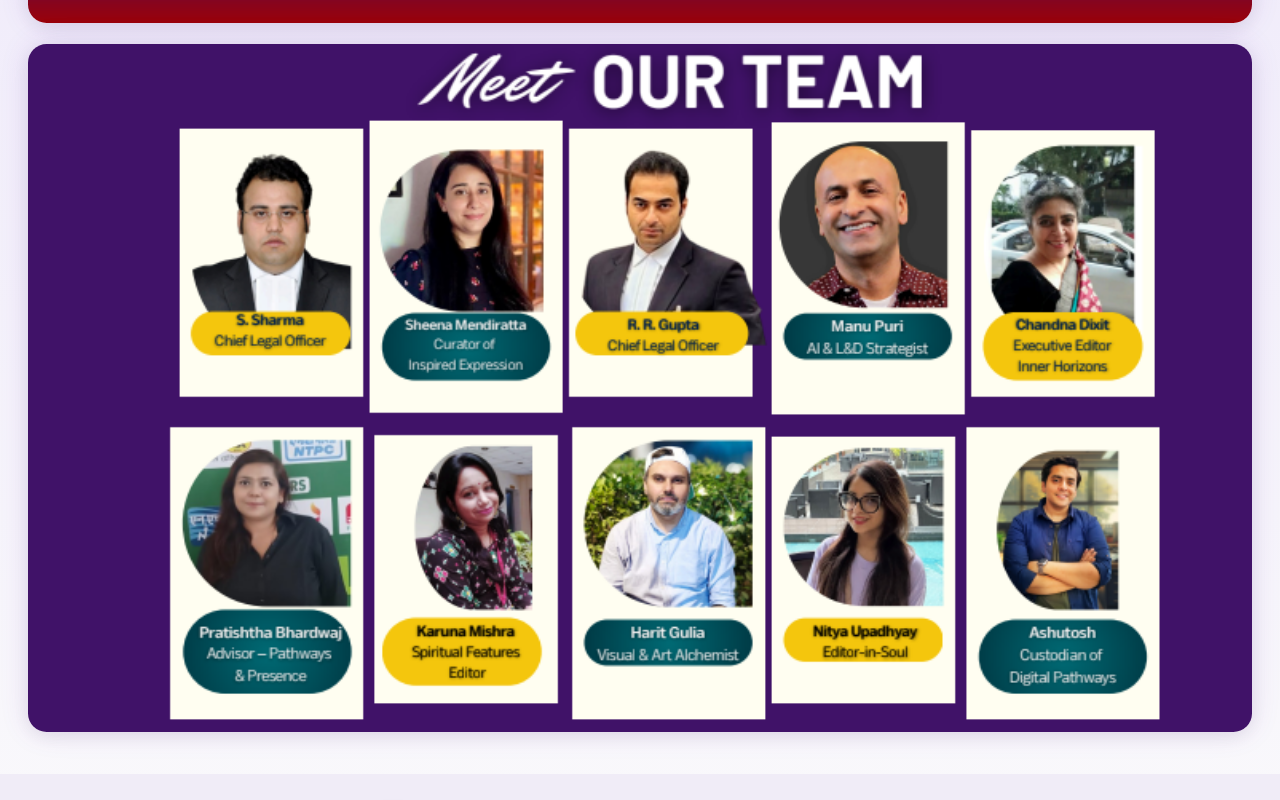
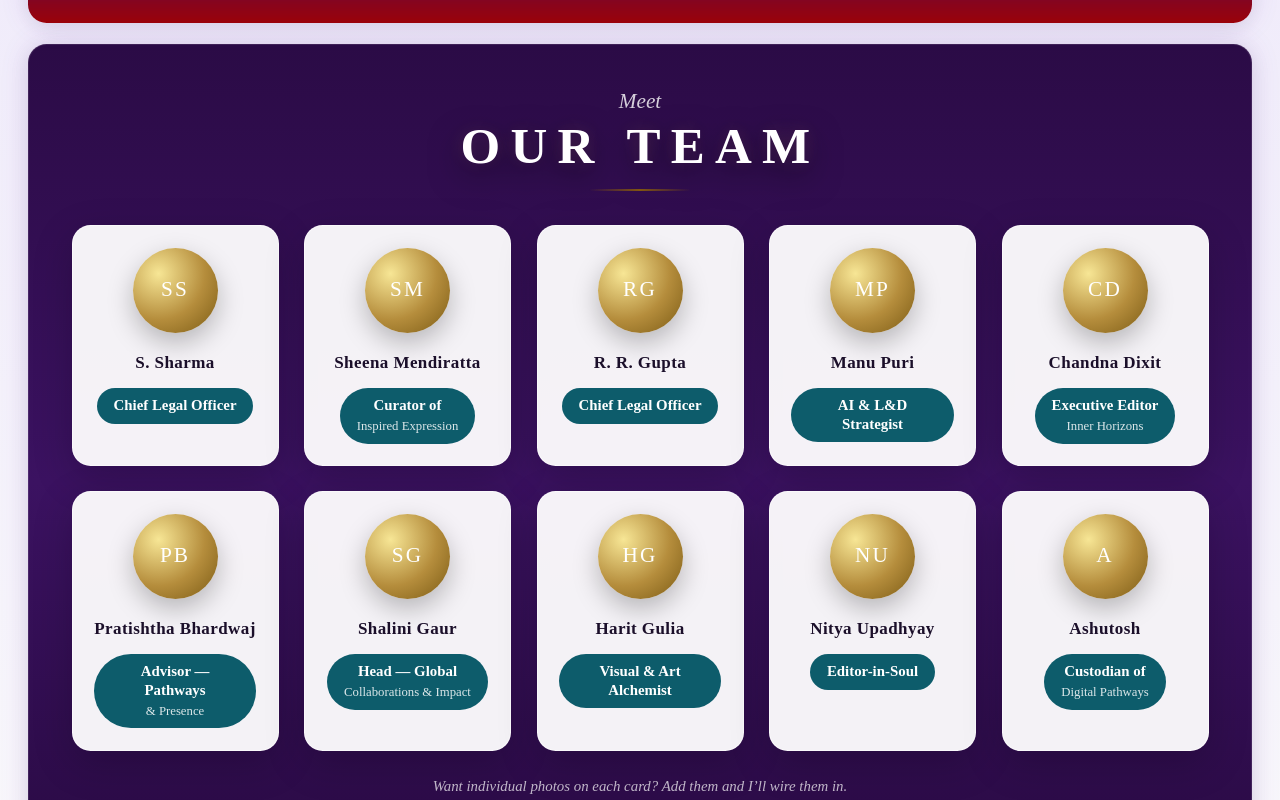
Before and after one commit to cognio-labs/my-web-glowup-71, a React (Vite) app: page / in a window 1280 px wide. Shown: the part 10960-11760 px from the top of the page. Built offline with nearby package versions, Linux system fonts and the light colour scheme.

Commit message:
feat: add LeadershipSection component with team member profile cards and motion animations

```diff
--- a/src/components/LeadershipSection.tsx
+++ b/src/components/LeadershipSection.tsx
@@ -1,12 +1,44 @@
 import { motion } from "framer-motion";
 import leadershipImg from "@/assets/leadership-team.png";
-import teamImg from "@/assets/our-team.png";
 import { ClickableImage } from "./ClickableImage";
 
 const fadeInUp = {
   hidden: { opacity: 0, y: 40 },
   visible: { opacity: 1, y: 0, transition: { duration: 0.8 } },
 };
+
+type TeamMember = {
+  name: string;
+  role: string;
+  subtitle?: string;
+};
+
+const teamMembers: TeamMember[] = [
+  { name: "S. Sharma", role: "Chief Legal Officer" },
+  { name: "Sheena Mendiratta", role: "Curator of", subtitle: "Inspired Expression" },
+  { name: "R. R. Gupta", role: "Chief Legal Officer" },
+  { name: "Manu Puri", role: "AI & L&D Strategist" },
+  { name: "Chandna Dixit", role: "Executive Editor", subtitle: "Inner Horizons" },
+  { name: "Pratishtha Bhardwaj", role: "Advisor — Pathways", subtitle: "& Presence" },
+  { name: "Shalini Gaur", role: "Head — Global", subtitle: "Collaborations & Impact" },
+  { name: "Harit Gulia", role: "Visual & Art Alchemist" },
+  { name: "Nitya Upadhyay", role: "Editor-in-Soul" },
+  { name: "Ashutosh", role: "Custodian of", subtitle: "Digital Pathways" },
+];
+
+function getInitials(name: string) {
+  const cleaned = name.replace(/[^a-zA-Z.\s-]/g, " ").trim();
+  const parts = cleaned.split(/\s+/).filter(Boolean);
+
+  if (parts.length === 0) return "A";
+
+  const first = parts[0];
+  const last = parts.length > 1 ? parts[parts.length - 1] : "";
+  const firstLetter = first.replace(/\./g, "").slice(0, 1).toUpperCase();
+  const lastLetter = last ? last.replace(/\./g, "").slice(0, 1).toUpperCase() : "";
+
+  return (firstLetter + lastLetter).slice(0, 2) || firstLetter || "A";
+}
 
 export function LeadershipSection() {
   return (
@@ -49,13 +81,51 @@ export function LeadershipSection() {
             viewport={{ once: true }}
             variants={fadeInUp}
           >
-            <ClickableImage
-              src={teamImg}
-              alt="Meet Our Team"
-              className="rounded-2xl image-glow w-full"
-              width={1200}
-              height={500}
-            />
+            <div className="rounded-2xl image-glow overflow-hidden border border-white/10 bg-[linear-gradient(180deg,#2b0b46_0%,#3b1261_55%,#2b0b46_100%)] p-6 md:p-10">
+              <div className="text-center">
+                <p className="font-serif italic text-white/80 text-lg md:text-xl">Meet</p>
+                <h3 className="mt-1 font-[var(--font-family-display)] tracking-[0.2em] text-white text-3xl md:text-5xl font-bold">
+                  OUR TEAM
+                </h3>
+                <div className="gold-divider w-24 mx-auto mt-4 opacity-80" />
+              </div>
+
+              <ul className="mt-8 grid grid-cols-1 sm:grid-cols-2 lg:grid-cols-5 gap-4 md:gap-6">
+                {teamMembers.map((member) => (
+                  <motion.li
+                    key={member.name}
+                    initial={{ opacity: 0, y: 16 }}
+                    whileInView={{ opacity: 1, y: 0 }}
+                    viewport={{ once: true }}
+                    transition={{ duration: 0.45 }}
+                    className="rounded-2xl bg-white/95 text-[#1b0f2a] border border-white/60 shadow-[0_12px_40px_rgba(0,0,0,0.18)] overflow-hidden"
+                  >
+                    <div className="p-5">
+                      <div className="mx-auto h-20 w-20 rounded-full bg-[radial-gradient(circle_at_30%_30%,#f7e695_0%,#b58d3c_55%,#7a5a14_100%)] flex items-center justify-center text-white font-[var(--font-family-display)] tracking-widest text-xl shadow-[0_10px_26px_rgba(0,0,0,0.25)]">
+                        {getInitials(member.name)}
+                      </div>
+
+                      <div className="mt-4 text-center">
+                        <p className="font-[var(--font-family-display)] text-sm md:text-base font-semibold tracking-wide">
+                          {member.name}
+                        </p>
+
+                        <div className="mt-3 inline-flex flex-col items-center gap-1 rounded-full bg-[#0d5c6b] px-4 py-2 text-white">
+                          <span className="text-sm font-semibold leading-tight">{member.role}</span>
+                          {member.subtitle ? (
+                            <span className="text-xs text-white/85 leading-tight">{member.subtitle}</span>
+                          ) : null}
+                        </div>
+                      </div>
+                    </div>
+                  </motion.li>
+                ))}
+              </ul>
+
+              <p className="mt-6 text-center text-white/70 text-sm font-serif italic">
+                Want individual photos on each card? Add them and I’ll wire them in.
+              </p>
+            </div>
           </motion.div>
         </div>
       </div>
```
